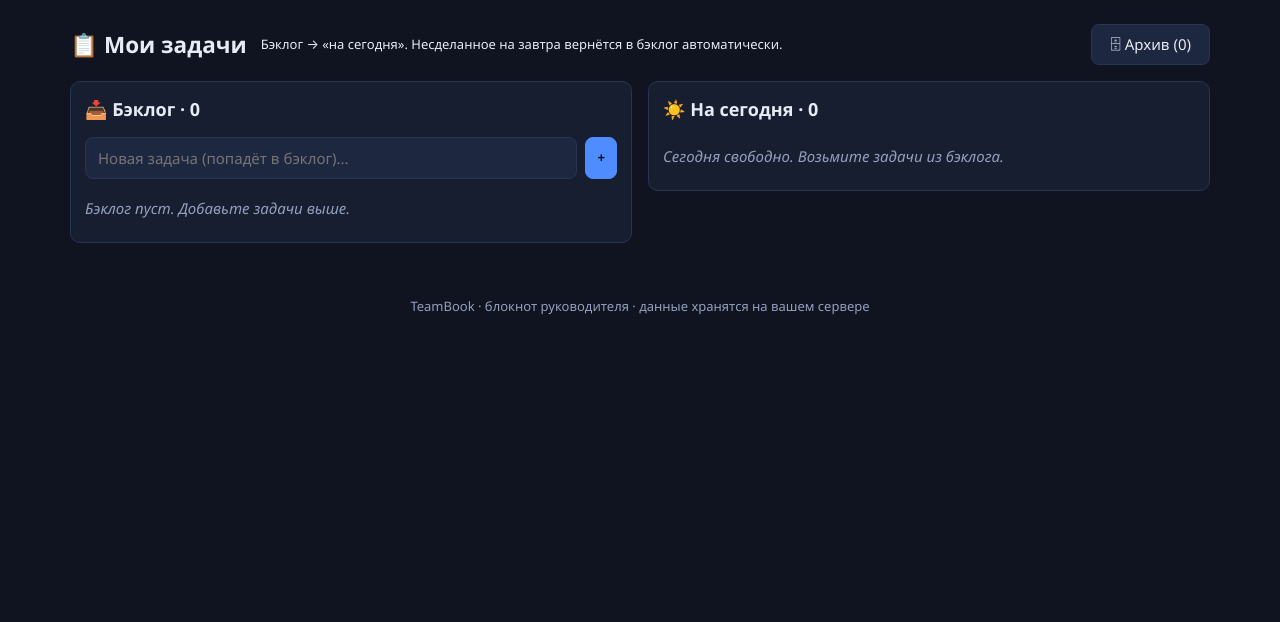
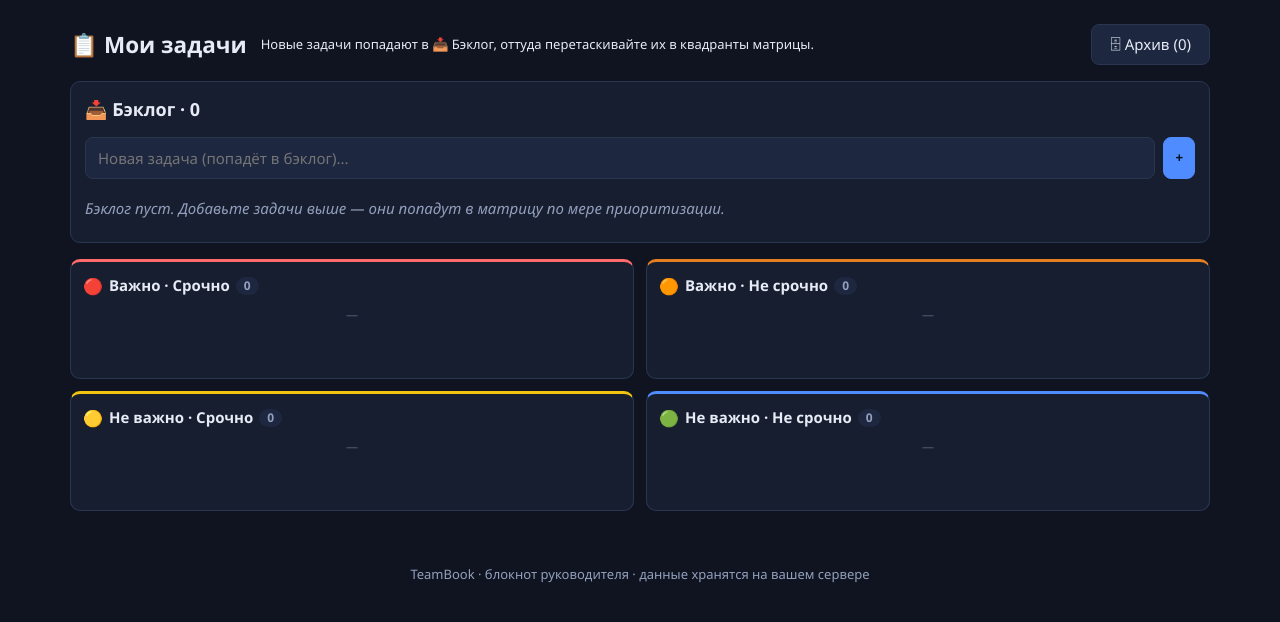
Before and after one commit to shoonia69/teambook, a Flask app: page /todo in a window 1280 px wide. Shown: the part 58-680 px from the top of the page. Run offline with Flask 3, Linux system fonts and the light colour scheme; the visitor is signed in with stand-in values (Sample User, id 1); data that the repository does not hold is empty.

Commit message:
feat: матрица Эйзенхауэра в личном todo — бэклог (вход) + 4 квадранта важно×срочно, drag&drop между ними, убран «на сегодня», архив остался. Миграция today->q_iu. Бот: раскладка todo по квадрантам

```diff
--- a/app.py
+++ b/app.py
@@ -189,9 +189,12 @@ CREATE TABLE IF NOT EXISTS settings (
     value TEXT
 );
 
--- Личный todo руководителя: бэклог задач и выбор «на сегодня».
--- status: 'backlog' (в отложенном бэклоге) | 'today' (назначено на сегодня)
--- assigned_date: дата, на которую задача назначена «на сегодня» (для авто-сброса)
+-- Личный todo руководителя: бэклог задач + матрица Эйзенхауэра (важно×срочно).
+-- status: 'backlog' (вход для новых) | квадранты 'q_iu'/'q_in'/'q_nu'/'q_nn'
+--         | 'done' (архив: выполненные за сегодня)
+--   q_iu = важно + срочно, q_in = важно + не срочно,
+--   q_nu = не важно + срочно, q_nn = не важно + не срочно
+-- assigned_date: резерв (не используется с 2026, квадранты вместо «на сегодня»)
 CREATE TABLE IF NOT EXISTS todo_items (
     id            INTEGER PRIMARY KEY AUTOINCREMENT,
     title         TEXT NOT NULL,
@@ -243,6 +246,8 @@ def init_db():
     todo_cols = {r[1] for r in db.execute("PRAGMA table_info(todo_items)").fetchall()}
     if "done_date" not in todo_cols:
         db.execute("ALTER TABLE todo_items ADD COLUMN done_date TEXT DEFAULT ''")
+    # миграция: прежний статус 'today' («на сегодня») -> квадрант «важно + срочно»
+    db.execute("UPDATE todo_items SET status='q_iu' WHERE status='today'")
 
     # Миграция канбана: колонки архива/корзины + many-to-many исполнители.
     kb_cols = {r[1] for r in db.execute("PRAGMA table_info(kb_tasks)").fetchall()}
@@ -2092,25 +2097,33 @@ def board_task_purge(tid):
 def todo_page():
     db = get_db()
     today_s = date.today().isoformat()
-    # авто-сброс: невыполненные «на вчера» возвращаются в бэклог
-    db.execute(
-        "UPDATE todo_items SET status='backlog', assigned_date='' "
-        "WHERE status='today' AND assigned_date != '' AND assigned_date != ?",
-        (today_s,))
     # архив — только задачи, выполненные сегодня; старьё из него удаляем
     db.execute("DELETE FROM todo_items WHERE status='done' AND done_date != ?", (today_s,))
     db.commit()
     backlog = db.execute(
         "SELECT * FROM todo_items WHERE status='backlog' ORDER BY sort_order, id"
     ).fetchall()
-    today = db.execute(
-        "SELECT * FROM todo_items WHERE status='today' ORDER BY sort_order, id"
-    ).fetchall()
+    quad_tasks = {}
+    for q in QUADRANTS:
+        quad_tasks[q["key"]] = db.execute(
+            "SELECT * FROM todo_items WHERE status=? ORDER BY sort_order, id",
+            (q["key"],)).fetchall()
     archive = db.execute(
         "SELECT * FROM todo_items WHERE status='done' AND done_date=? "
         "ORDER BY id DESC", (today_s,)
     ).fetchall()
-    return render_template("todo.html", backlog=backlog, today=today, archive=archive)
+    return render_template(
+        "todo.html", backlog=backlog, quadrants=QUADRANTS,
+        quad_tasks=quad_tasks, archive=archive)
+
+
+# Квадранты Эйзенхауэра в личном todo (важно × срочно)
+QUADRANTS = [
+    {"key": "q_iu", "title": "Важно · Срочно",  "icon": "🔴", "cls": "q-iu"},
+    {"key": "q_in", "title": "Важно · Не срочно", "icon": "🟠", "cls": "q-in"},
+    {"key": "q_nu", "title": "Не важно · Срочно", "icon": "🟡", "cls": "q-nu"},
+    {"key": "q_nn", "title": "Не важно · Не срочно", "icon": "🟢", "cls": "q-nn"},
+]
 
 
 @app.route("/todo/archive")
@@ -2156,35 +2169,23 @@ def todo_edit(todo):
     return redirect(url_for("todo_page"))
 
 
-@app.route("/todo/<int:todo>/today", methods=["POST"])
-@login_required
-def todo_today(todo):
-    db = get_db()
-    # решает сам руководитель, mark как "на сегодня"
+@app.route("/todo/<int:todo>/move", methods=["POST"])
+@login_required
+def todo_move(todo):
+    """Переставить задачу между бэклогом и квадрантами матрицы (drag&drop)."""
+    target = request.form.get("status", "")
+    valid = {"backlog"} | {q["key"] for q in QUADRANTS}
+    if target not in valid:
+        return "", 204
+    db = get_db()
     nxt = db.execute(
-        "SELECT COALESCE(MAX(sort_order), 0) + 1 AS n FROM todo_items "
-        "WHERE status='today'").fetchone()["n"]
+        "SELECT COALESCE(MAX(sort_order), 0) + 1 AS n FROM todo_items WHERE status=?",
+        (target,)).fetchone()["n"]
     db.execute(
-        "UPDATE todo_items SET status='today', assigned_date=?, sort_order=? WHERE id=?",
-        (date.today().isoformat(), nxt, todo))
-    db.commit()
-    flash("Задача на сегодня", "ok")
-    return redirect(url_for("todo_page"))
-
-
-@app.route("/todo/<int:todo>/backlog", methods=["POST"])
-@login_required
-def todo_backlog(todo):
-    db = get_db()
-    nxt = db.execute(
-        "SELECT COALESCE(MAX(sort_order), 0) + 1 AS n FROM todo_items "
-        "WHERE status='backlog'").fetchone()["n"]
-    db.execute(
-        "UPDATE todo_items SET status='backlog', assigned_date='', sort_order=? WHERE id=?",
-        (nxt, todo))
-    db.commit()
-    flash("Возвращено в бэклог", "ok")
-    return redirect(url_for("todo_page"))
+        "UPDATE todo_items SET status=?, assigned_date='', sort_order=? WHERE id=?",
+        (target, nxt, todo))
+    db.commit()
+    return "", 204
 
 
 @app.route("/todo/<int:todo>/done", methods=["POST"])
--- a/static/style.css
+++ b/static/style.css
@@ -492,3 +492,24 @@ details.accordion > summary .mktoggle { color: var(--muted); font-size: 15px; }
 }
 .todo-title { flex: 1; font-size: 14px; }
 .todo-actions { display: flex; gap: 4px; flex-shrink: 0; flex-wrap: wrap; }
+
+/* --- матрица Эйзенхауэра в личном todo (2×2, важно × срочно) --- */
+.eisen-row {
+  display: grid; grid-template-columns: 1fr 1fr; gap: 12px;
+  align-items: stretch; width: 100%;
+}
+.eisen-quad {
+  background: var(--panel); border: 1px solid var(--border);
+  border-radius: var(--radius); padding: 12px; min-height: 120px;
+  transition: box-shadow .12s ease;
+}
+.eisen-quad.drag-over { box-shadow: 0 0 0 2px var(--accent); }
+.eisen-qhead {
+  font-weight: 600; margin-bottom: 8px; display: flex; align-items: center; gap: 6px;
+}
+.eisen-qicon { font-size: 16px; }
+.eisen-quad.q-iu { border-top: 3px solid var(--danger); }
+.eisen-quad.q-in { border-top: 3px solid #e67e22; }
+.eisen-quad.q-nu { border-top: 3px solid #f1c40f; }
+.eisen-quad.q-nn { border-top: 3px solid var(--accent); }
+@media (max-width: 700px) { .eisen-row { grid-template-columns: 1fr; } }
--- a/templates/todo.html
+++ b/templates/todo.html
@@ -5,15 +5,16 @@
 <div class="toolbar">
   <h2 style="margin:0">📋 Мои задачи</h2>
   <span class="sub" style="font-size:13px">
-    Бэклог → «на сегодня». Несделанное на завтра вернётся в бэклог автоматически.
+    Новые задачи попадают в 📥 Бэклог, оттуда перетаскивайте их в квадранты матрицы.
   </span>
   <div class="spacer"></div>
   <a class="btn" href="{{ url_for('todo_archive') }}">🗄 Архив ({{ archive|length }})</a>
 </div>
 
-<div class="todo-wrap">
-  <!-- БЭКЛОГ (слева) -->
-  <section class="todo-panel">
+<div class="todo-wrap" style="flex-direction:column">
+
+  <!-- БЭКЛОГ (вход для новых) -->
+  <section class="todo-panel" style="flex:1 1 auto;width:100%">
     <div class="panel-title">📥 Бэклог · {{ backlog|length }}</div>
     <form method="post" action="{{ url_for('todo_add') }}" class="todo-add-row">
       <input type="text" name="title" placeholder="Новая задача (попадёт в бэклог)..." autocomplete="off" required style="flex:1">
@@ -22,7 +23,7 @@
     {% if backlog %}
     <div class="todo-list">
       {% for t in backlog %}
-      <div class="todo-item">
+      <div class="todo-item" draggable="true" ondragstart="dirTodoDrag(event, {{ t.id }})">
         <span class="todo-title">{{ t.title }}</span>
         <button class="btn btn-xs" type="button" onclick="todoEdit({{ t.id }}, this)" title="Редактировать">✏</button>
         <div class="todo-actions">
@@ -31,9 +32,6 @@
           </form>
           <form method="post" action="{{ url_for('todo_down', todo=t.id) }}" style="display:inline;margin:0">
             <button class="btn btn-xs" type="submit" title="Ниже">↓</button>
-          </form>
-          <form method="post" action="{{ url_for('todo_today', todo=t.id) }}" style="display:inline;margin:0">
-            <button class="btn btn-xs primary" type="submit" title="На сегодня">☀️ сегодня</button>
           </form>
           <form method="post" action="{{ url_for('todo_delegate', todo=t.id) }}" style="display:inline;margin:0">
             <button class="btn btn-xs" type="submit" title="Делегировать в канбан">→ канбан</button>
@@ -46,42 +44,69 @@
       {% endfor %}
     </div>
     {% else %}
-    <div class="empty">Бэклог пуст. Добавьте задачи выше.</div>
+    <div class="empty">Бэклог пуст. Добавьте задачи выше — они попадут в матрицу по мере приоритизации.</div>
     {% endif %}
   </section>
 
-  <!-- СЕГОДНЯ (справа) -->
-  <section class="todo-panel">
-    <div class="panel-title">☀️ На сегодня · {{ today|length }}</div>
-    {% if today %}
+  <!-- МАТРИЦА 2×2: важно × срочно -->
+    <div class="eisen-row">
+      {% for q in quadrants %}
+      {% set tasks = quad_tasks.get(q.key, []) %}
+      <div class="eisen-quad {{ q.cls }}"
+           data-status="{{ q.key }}"
+           ondragover="event.preventDefault(); this.classList.add('drag-over')"
+           ondragleave="this.classList.remove('drag-over')"
+           ondrop="todoDrop(event, '{{ q.key }}')">
+        <div class="eisen-qhead"><span class="eisen-qicon">{{ q.icon }}</span> {{ q.title }} <span class="kb-count">{{ tasks|length }}</span></div>
+        {% if tasks %}
         <div class="todo-list">
-      {% for t in today %}
-      <div class="todo-item">
+          {% for t in tasks %}
+          <div class="todo-item" draggable="true" ondragstart="dirTodoDrag(event, {{ t.id }})">
             <span class="todo-title">{{ t.title }}</span>
             <button class="btn btn-xs" type="button" onclick="todoEdit({{ t.id }}, this)" title="Редактировать">✏</button>
             <div class="todo-actions">
               <form method="post" action="{{ url_for('todo_done', todo=t.id) }}" style="display:inline;margin:0">
                 <button class="btn btn-xs primary" type="submit" title="Сделано">✓</button>
               </form>
-          <form method="post" action="{{ url_for('todo_backlog', todo=t.id) }}" style="display:inline;margin:0">
-            <button class="btn btn-xs" type="submit" title="Вернуть в бэклог">↩</button>
-          </form>
               <form method="post" action="{{ url_for('todo_delegate', todo=t.id) }}" style="display:inline;margin:0">
                 <button class="btn btn-xs" type="submit" title="Делегировать в канбан">→ канбан</button>
               </form>
+              <form method="post" action="{{ url_for('todo_delete', todo=t.id) }}" style="display:inline;margin:0">
+                <button class="btn btn-xs danger" type="submit" title="Удалить">✕</button>
+              </form>
             </div>
           </div>
-      {% else %}
-      <div class="kb-empty">пусто</div>
           {% endfor %}
         </div>
         {% else %}
-    <div class="empty">Сегодня свободно. Возьмите задачи из бэклога.</div>
+        <div class="kb-empty">—</div>
         {% endif %}
-  </section>
+      </div>
+    {% endfor %}
+  </div>
+
 </div>
 
 <script>
+/* Drag & drop задач между бэклогом и квадрантами матрицы */
+let todoDraggingId = null;
+function dirTodoDrag(ev, id) {
+  todoDraggingId = id;
+  ev.dataTransfer.effectAllowed = 'move';
+  ev.dataTransfer.setData('text/plain', String(id));
+}
+function todoDrop(ev, status) {
+  ev.preventDefault();
+  ev.currentTarget.classList.remove('drag-over');
+  if (todoDraggingId === null) return;
+  var fd = new FormData();
+  fd.append('status', status);
+  fetch('/todo/' + todoDraggingId + '/move', { method: 'POST', body: fd })
+    .then(function () { location.reload(); });
+  todoDraggingId = null;
+}
+
+/* Редактирование названия задачи */
 function todoEdit(id, btn) {
   var item = btn.closest('.todo-item');
   var span = item.querySelector('.todo-title');
--- a/templates/todo_archive.html
+++ b/templates/todo_archive.html
@@ -15,7 +15,8 @@
   <div class="todo-item done">
     <span class="todo-title"><s>{{ t.title }}</s></span>
     <div class="todo-actions">
-      <form method="post" action="{{ url_for('todo_backlog', todo=t.id) }}" style="display:inline;margin:0">
+      <form method="post" action="{{ url_for('todo_move', todo=t.id) }}" style="display:inline;margin:0">
+        <input type="hidden" name="status" value="backlog">
         <button class="btn btn-xs" type="submit" title="Вернуть в бэклог">↩ Вернуть</button>
       </form>
       <form method="post" action="{{ url_for('todo_delete', todo=t.id) }}" style="display:inline;margin:0"
```
Also changed, not shown: bot_worker.py (+20 -12 lines), test_app.py (+30 -23 lines). Lines whose indentation alone changed are shown as unchanged.
